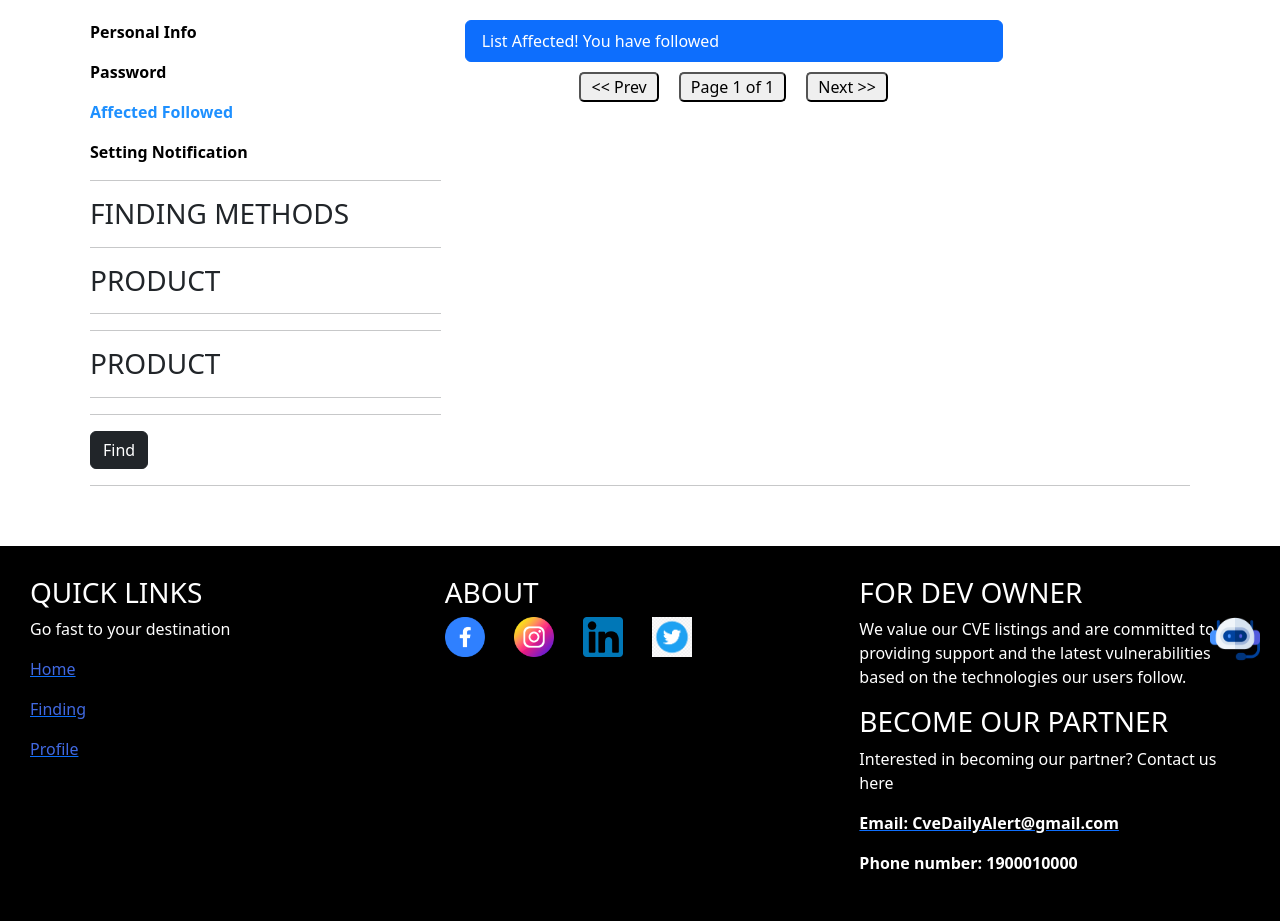
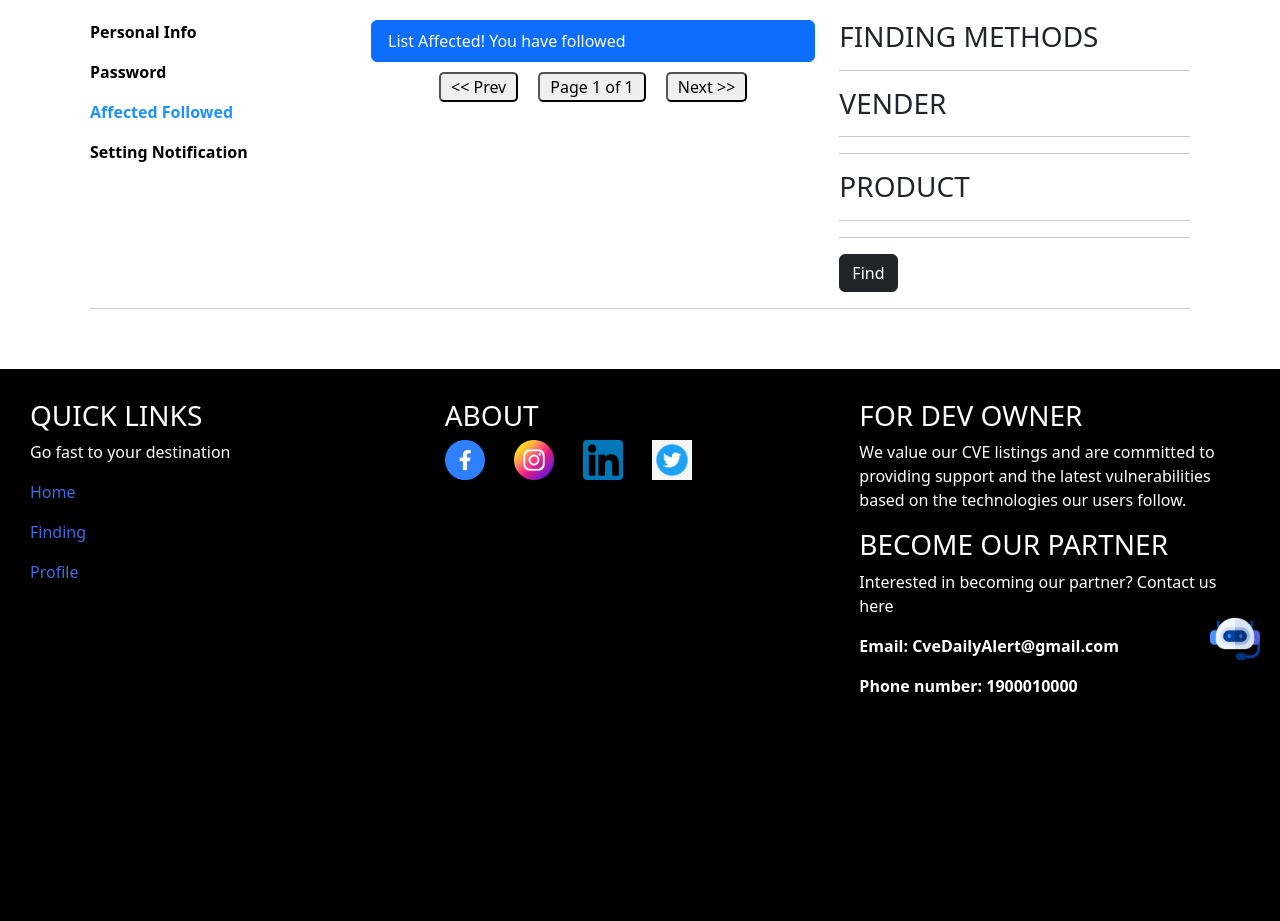
Before and after one commit to okthichiatay77/SecurityNews, a Django app: page /account/list-affect/1/ in a window 1280 px wide; the page is wider, and only the part inside the window is pictured. Shown: the part 56-977 px from the top of that part. After the commit the page ends 748 px from the top of that part, so only its background shows below. Run offline with Django 4.2, Linux system fonts and the light colour scheme; the visitor is signed in with stand-in values (Sample User, id 1); data that the repository does not hold is empty.

Commit message:
update code

```diff
--- a/templates/accounts/list_affect.html
+++ b/templates/accounts/list_affect.html
@@ -1,6 +1,10 @@
 {% extends 'navbar.html' %}
 
 {% block css %}
+    a {
+    text-decoration: none;
+    color: black;
+    }
     .form-edit-profile > input {
     width: 100%;
     margin-bottom: 20px;
@@ -44,7 +48,7 @@
 {% block content %}
     <div class="container" style="padding: 20px;">
         <div class="row">
-            <div class="col-4 list-page-profile">
+            <div class="col-3 list-page-profile">
                 <p>
                     <a class="{% if '/account/profile/' == request.path %}active{% endif %}"
                        href="{% url 'accounts:profile' %}">Personal Info</a>
@@ -60,12 +64,34 @@
                 <p>
                     <a href="{% url 'accounts:notification' %}">Setting Notification</a>
                 </p>
-                <hr>
+            </div>
+            <div class="col-5">
+                <div class="list-group">
+                    <a href="#" class="list-group-item list-group-item-action active" aria-current="true">
+                        List Affected! You have followed
+                    </a>
+                    {% for it in list_fllowed %}
+                        <div class="card mb-3">
+                            <div class="card-body" style="padding: 20px;">
+                                <a href="{% url 'app:detail_cves' pk=it.affected.cve.pk %}"><h5 class="card-title">CVE ID: {{ it.affected.cve }}</h5></a>
+                                <p class="card-text">Product: {{ it.affected.product }}</p>
+                                <p class="card-text">Vender: {{ it.affected.vendor }}</p>
+                            </div>
+                        </div>
+                    {% endfor %}
+                </div>
+                <div class="pagination">
+                    <a href="{% url 'accounts:list_affect' page=page.prev %}"><button class="button-paging"><< Prev</button></a>
+                    <button class="button-paging">Page {{ page.current }} of  {{ len_page }}</button>
+                    <a href="{% url 'accounts:list_affect' page=page.next %}"><button class="button-paging">Next >></button></a>
+                </div>
+            </div>
+            <div class="col-4">
                 <h3>FINDING METHODS</h3>
                 <hr>
                 <form method="post">
                     {% csrf_token %}
-                    <h3>PRODUCT</h3>
+                    <h3>VENDER</h3>
                     <hr>
                     {% for vender in list_venders %}
                         <input type="checkbox" id="vender_filter" name="vender_filter" value="{{ vender }}">
@@ -82,27 +108,6 @@
                     <button class="btn btn-dark">Find</button>
                 </form>
             </div>
-            <div class="col-6">
-                <div class="list-group">
-                    <a href="#" class="list-group-item list-group-item-action active" aria-current="true">
-                        List Affected! You have followed
-                    </a>
-                    {% for it in list_fllowed %}
-                        <div class="card mb-3">
-                            <div class="card-body" style="padding: 20px;">
-                                <h5 class="card-title">CVE ID: {{ it.affected.cve }}</h5>
-                                <p class="card-text">Product: {{ it.affected.product }}</p>
-                                <p class="card-text">Vender: {{ it.affected.vendor }}</p>
-                            </div>
-                        </div>
-                    {% endfor %}
-                </div>
-                <div class="pagination">
-                    <a href="{% url 'accounts:list_affect' page=page.prev %}"><button class="button-paging"><< Prev</button></a>
-                    <button class="button-paging">Page {{ page.current }} of  {{ len_page }}</button>
-                    <a href="{% url 'accounts:list_affect' page=page.next %}"><button class="button-paging">Next >></button></a>
-                </div>
-            </div>
         </div>
         <hr>
     </div>
```
Also changed, not shown: firstapp/views.py (+20 -5 lines), templates/firstapp/list_cves.html (+21 -8 lines).
